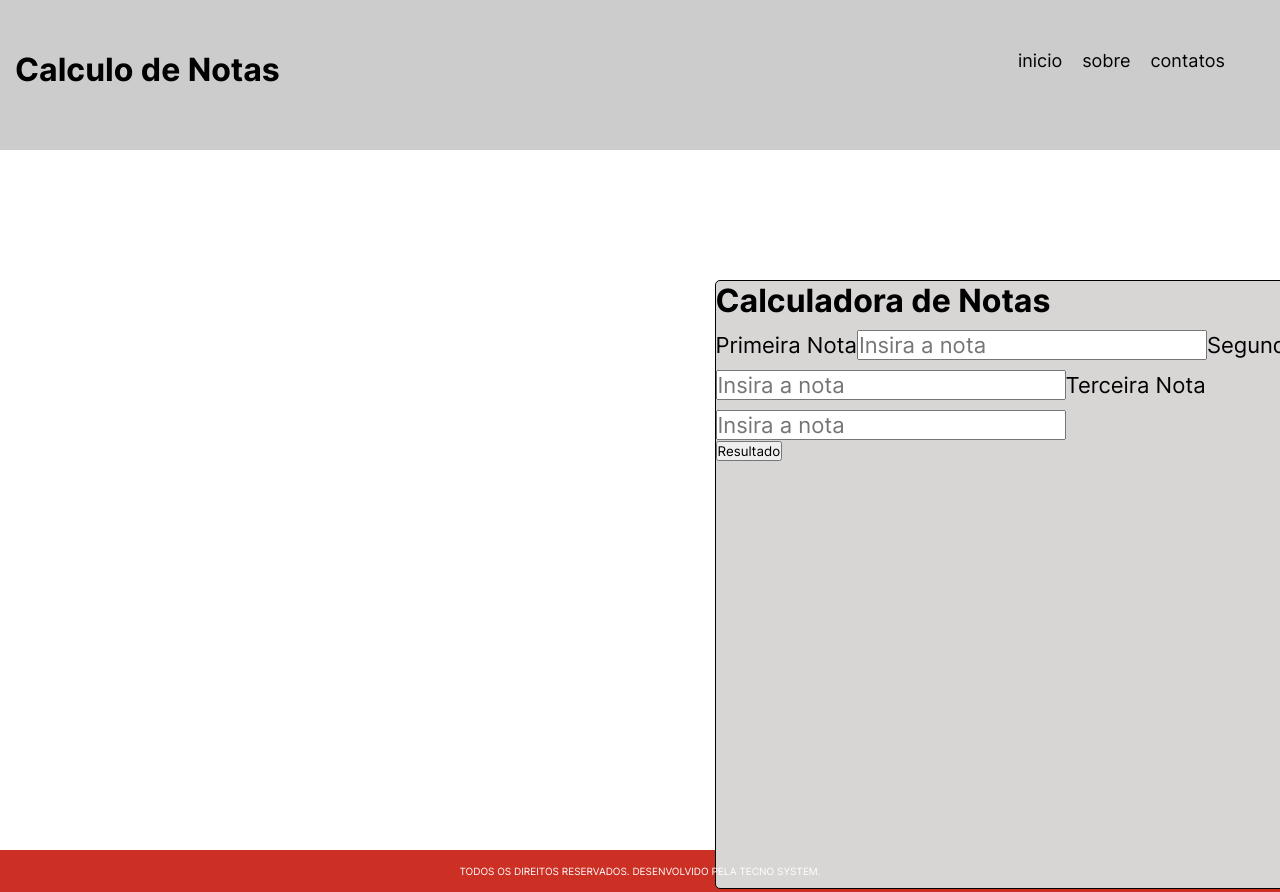
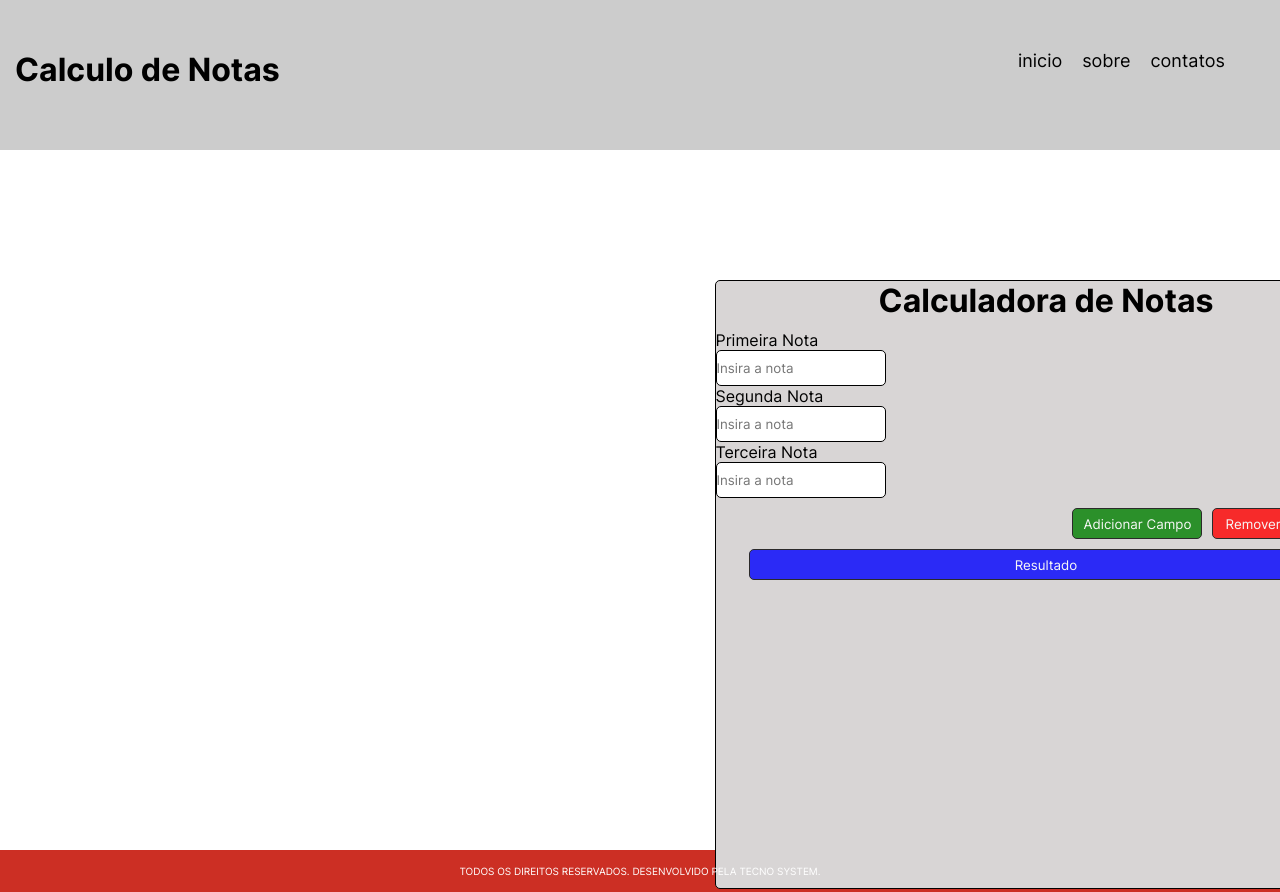
Before and after one commit to TecnoSystemEJ/calculodenotas, a React (Create React App) app: page / in a window 1280 px wide. Shown: the top 892 px of the page. Built offline with nearby package versions, Linux system fonts and the light colour scheme.

Commit message:
AttContainer0.2

```diff
--- a/src/Components/Calculator/FormCalculator/index.jsx
+++ b/src/Components/Calculator/FormCalculator/index.jsx
@@ -23,12 +23,14 @@ function FormCalculator({ onResult }) {
 
   return (
     <div id="caixa">
-      <h1> Calculadora de Notas</h1>
+      <h1 id="titulo">Calculadora de Notas</h1>
       <form onSubmit={onSubmit}>
         <div className="groupInput">
           {titleInputs.map((value) => (
             <Fragment key={value.id}>
-              <label htmlFor={value.id}>{value.title}</label>
+              <label for={value.id} htmlFor={value.id}>
+                {value.title}
+              </label>
               <input
                 className="inputNotas"
                 id={value.id}
@@ -40,7 +42,16 @@ function FormCalculator({ onResult }) {
           ))}
         </div>
         <div className="groupButton"></div>
-        <button type="submit">Resultado</button>
+        <button id="b_adicionar" className="button" type="submit">
+          Adicionar Campo
+        </button>
+        <button id="b_remover" className="button" type="submit">
+          Remover Campo
+        </button>
+        <br />
+        <button id="b_resul" className="button" type="submit">
+          Resultado
+        </button>
       </form>
     </div>
   );
@@ -48,52 +59,3 @@ function FormCalculator({ onResult }) {
 export default FormCalculator;
 
 //Calculo vai ser: 0,7xmedia +0,3XnotaNecessaria >= 5
-
-// import { useEffect, useState } from "react";
-// import "./styles.css";
-
-// //************************************************************************************************************* */
-// //Teste a partir daqui
-
-// function FormCalculator() {
-//   const [nro1, setNro1] = useState(0);
-//   const [nro2, setNro2] = useState(0);
-//   const [resultado, setResultado] = useState(0);
-//   const [operacao, setOperacao] = useState("somar");
-
-//   const calcular = () => {
-//     if (operacao == "somar") return parseFloat(nro1) + parseFloat(nro2);
-//     else if (operacao == "subtrair") return parseFloat(nro1) - parseFloat(nro2);
-//     else if (operacao == "multiplicar")
-//       return parseFloat(nro1) * parseFloat(nro2);
-//     else if (operacao == "dividir") return parseFloat(nro1) / parseFloat(nro2);
-//   };
-//   useEffect(() => {
-//     setResultado(calcular());
-//   }, [nro1, nro2, operacao]);
-//   return (
-//     <div className="FormCalculator">
-//       <h1>Calculadora React</h1>
-//       <label>Primeiro numero</label>
-//       <input
-//         type="number"
-//         value={nro1}
-//         onChange={(e) => setNro1(e.target.value)}
-//       />
-//       <label>Segundo numero</label>
-//       <input
-//         type="number"
-//         value={nro2}
-//         onChange={(e) => setNro2(e.target.value)}
-//       />
-//       <select onChange={(e) => setOperacao(e.target.value)}>
-//         <option>somar</option>
-//         <option>subtrair</option>
-//         <option>multiplicar</option>
-//         <option>dividir</option>
-//       </select>
-//       <label>Resultado {resultado}</label>
-//     </div>
-//   );
-// }
-// export default FormCalculator;
--- a/src/Components/Calculator/FormCalculator/styles.css
+++ b/src/Components/Calculator/FormCalculator/styles.css
@@ -2,7 +2,7 @@
   padding: 0;
   margin: 0;
   box-sizing: border-box;
-}
+} /*Nao faz diferença*/
 
 .FormCalculator {
   display: flex;
@@ -10,6 +10,11 @@
   align-items: center;
   flex-direction: column;
   height: 100vh;
+} /*Nao faz diferença?*/
+
+#titulo {
+  text-align: center;
+  margin-bottom: 10px;
 }
 
 #caixa {
@@ -22,15 +27,51 @@
   background-color: #d8d5d5;
 }
 
-#inputNotas {
+.inputNotas {
+  display: block;
   width: 170px;
   height: 36px;
+  border: 1px solid black;
   border-radius: 5px;
-  display: block;
+  background-color: white;
+  transition: 0.5s;
 }
-input,
-label,
-select {
+
+.inputNotas:focus {
+  background-color: rgb(186, 185, 187);
+  transition: 0.5s;
+}
+
+.button {
+  width: 130px;
+  height: 31px;
+  color: white;
+  margin-right: 10px;
+  border: 1px solid black;
+  border-radius: 5px;
   margin-top: 10px;
-  font-size: 22px;
+  opacity: 0.8;
+  transition: 0.5s;
 }
+
+.button:hover {
+  opacity: 1;
+  transition: 0.5s;
+}
+
+#b_adicionar {
+  background-color: green;
+  margin-left: 54%;
+}
+
+#b_remover {
+  background-color: red;
+}
+
+#b_resul {
+  position: relative;
+  width: 90%;
+  background-color: blue;
+  margin-left: 5%;
+  margin-right: 5%;
+}
```
